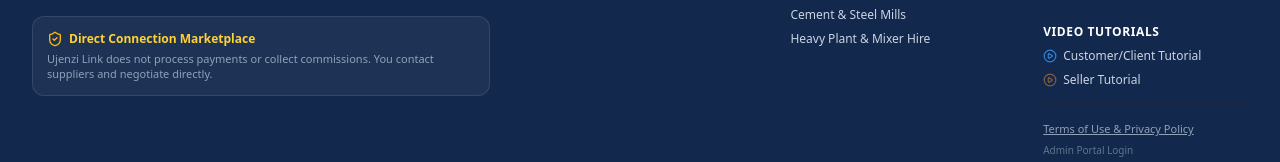
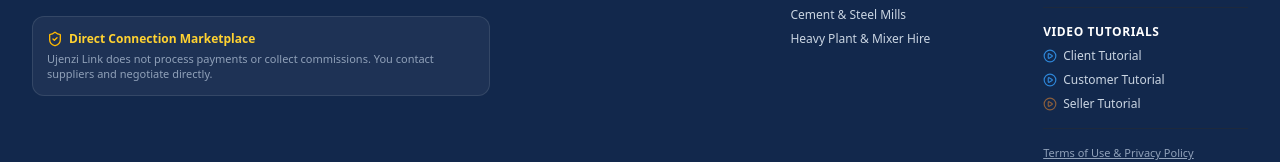
Before and after one commit to ibrahgraphix/Ujenzi-link, a React (Vite) app in the folder Frontend/: page / in a window 1280 px wide. Shown: the part 2757-2919 px from the top of the page. Built offline with nearby package versions, Linux system fonts and the light colour scheme; no server answers.

Commit message:
Video links update

```diff
--- a/Frontend/src/components/layout/Footer.tsx
+++ b/Frontend/src/components/layout/Footer.tsx
@@ -192,12 +192,23 @@
                     className="hover:text-[#2E86D8] text-slate-300 flex items-center gap-1.5 transition-colors group"
                   >
                     <PlayCircle className="w-3.5 h-3.5 text-[#2E86D8] shrink-0 group-hover:scale-110 transition-transform" />
-                    <span>Customer/Client Tutorial</span>
+                    <span>Client Tutorial</span>
                   </a>
                 </li>
                 <li>
                   <a
-                    href="https://drive.google.com/file/d/1t3u9-RhoHlazXEVBwKBNR-2UZ99RluMd/view?usp=drive_link"
+                    href="https://drive.google.com/file/d/1UnsRtHhZJxqW98Z04r2FVBoZkMQTJ0-J/view?usp=drive_link"
+                    target="_blank"
+                    rel="noopener noreferrer"
+                    className="hover:text-[#2E86D8] text-slate-300 flex items-center gap-1.5 transition-colors group"
+                  >
+                    <PlayCircle className="w-3.5 h-3.5 text-[#2E86D8] shrink-0 group-hover:scale-110 transition-transform" />
+                    <span>Customer Tutorial</span>
+                  </a>
+                </li>
+                <li>
+                  <a
+                    href="https://drive.google.com/file/d/1GnvOIl51Xph1Bq9XM-iGyzXKi9KdXrNo/view?usp=sharing"
                     target="_blank"
                     rel="noopener noreferrer"
                     className="hover:text-[#8B5E3C] text-slate-300 flex items-center gap-1.5 transition-colors group"
```
